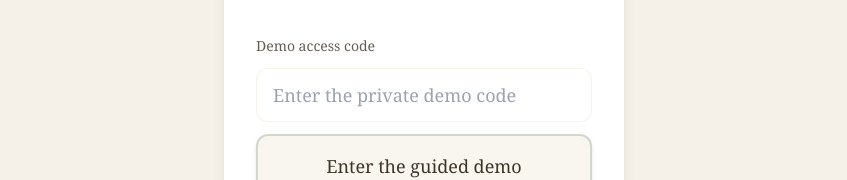
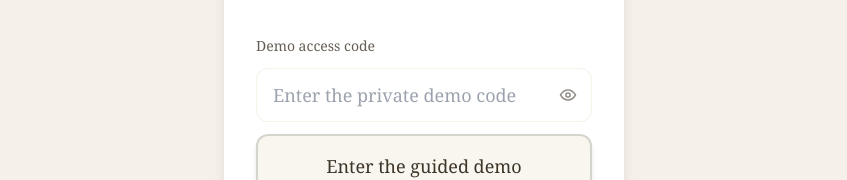
Before and after one commit to Arrrttyyyys/Mori, a Next.js app: page /auth in a window 1280 px wide. Shown: the part 934-1114 px from the top of the page, without its empty margins (216-1063 px from the left). Built offline with nearby package versions, Linux system fonts and the light colour scheme; no server answers.

Commit message:
Add password visibility controls

```diff
--- a/app/auth/page.tsx
+++ b/app/auth/page.tsx
@@ -9,6 +9,7 @@ export default function Auth() {
   const [isSignIn, setIsSignIn] = useState(true)
   const [email, setEmail] = useState('')
   const [password, setPassword] = useState('')
+  const [showPassword, setShowPassword] = useState(false)
   const [name, setName] = useState('')
   const [relationship, setRelationship] = useState<AccountRelationship | ''>('')
   const [acceptTerms, setAcceptTerms] = useState(false)
@@ -17,6 +18,7 @@ export default function Auth() {
   const [notice, setNotice] = useState('')
   const [submitting, setSubmitting] = useState(false)
   const [demoCode, setDemoCode] = useState('')
+  const [showDemoCode, setShowDemoCode] = useState(false)
   const [demoSubmitting, setDemoSubmitting] = useState(false)
   const { login, signup, enterDemo } = useAuth()
 
@@ -200,17 +202,21 @@ export default function Auth() {
               >
                 Password
               </label>
+              <div className="relative">
                 <input
-                type="password"
+                  type={showPassword ? 'text' : 'password'}
                   id="password"
                   name="password"
+                  autoComplete={isSignIn ? 'current-password' : 'new-password'}
                   minLength={isSignIn ? undefined : 12}
                   maxLength={128}
                   value={password}
                   onChange={(e) => setPassword(e.target.value)}
-                className="w-full px-4 py-3 rounded-xl border border-secondary/50 focus:outline-none focus:ring-2 focus:ring-primary/50 focus:border-primary transition-all duration-500 text-lg"
+                  className="w-full rounded-xl border border-secondary/50 py-3 pl-4 pr-14 text-lg transition-all duration-500 focus:border-primary focus:outline-none focus:ring-2 focus:ring-primary/50"
                   placeholder="••••••••"
                 />
+                <PasswordVisibilityButton visible={showPassword} onClick={() => setShowPassword((visible) => !visible)} label="password" />
+              </div>
             </div>
 
             {isSignIn && (
@@ -243,7 +249,10 @@ export default function Auth() {
           {/* Guided demo */}
           <div className="space-y-3">
             <label htmlFor="demo-code" className="block text-sm font-medium text-text/80">Demo access code</label>
-            <input id="demo-code" type="password" autoComplete="off" value={demoCode} onChange={(event) => setDemoCode(event.target.value)} className="w-full rounded-xl border border-secondary/50 px-4 py-3 text-lg focus:border-primary focus:outline-none focus:ring-2 focus:ring-primary/50" placeholder="Enter the private demo code" />
+            <div className="relative">
+              <input id="demo-code" type={showDemoCode ? 'text' : 'password'} autoComplete="off" value={demoCode} onChange={(event) => setDemoCode(event.target.value)} className="w-full rounded-xl border border-secondary/50 py-3 pl-4 pr-14 text-lg focus:border-primary focus:outline-none focus:ring-2 focus:ring-primary/50" placeholder="Enter the private demo code" />
+              <PasswordVisibilityButton visible={showDemoCode} onClick={() => setShowDemoCode((visible) => !visible)} label="demo access code" />
+            </div>
             <button
               type="button"
               disabled={demoSubmitting}
@@ -259,3 +268,9 @@ export default function Auth() {
     </>
   )
 }
+
+function PasswordVisibilityButton({ visible, onClick, label }: { visible: boolean; onClick: () => void; label: string }) {
+  return <button type="button" onClick={onClick} aria-pressed={visible} aria-label={`${visible ? 'Hide' : 'Show'} ${label}`} title={`${visible ? 'Hide' : 'Show'} ${label}`} className="absolute inset-y-0 right-0 flex w-12 items-center justify-center rounded-r-xl text-text/55 transition hover:text-primary-dark focus:outline-none focus-visible:ring-2 focus-visible:ring-inset focus-visible:ring-primary">
+    {visible ? <svg aria-hidden="true" viewBox="0 0 24 24" className="h-5 w-5" fill="none" stroke="currentColor" strokeWidth="1.8"><path d="M3 3l18 18M10.6 10.7a2 2 0 002.7 2.7M9.9 4.2A10.8 10.8 0 0112 4c5.4 0 9 5.2 9 5.2a14.5 14.5 0 01-2.3 2.8M6.2 6.2C4.2 7.5 3 9.2 3 9.2S6.6 16 12 16c1.2 0 2.3-.3 3.3-.7" strokeLinecap="round" strokeLinejoin="round"/></svg> : <svg aria-hidden="true" viewBox="0 0 24 24" className="h-5 w-5" fill="none" stroke="currentColor" strokeWidth="1.8"><path d="M3 12s3.6-6 9-6 9 6 9 6-3.6 6-9 6-9-6-9-6z" strokeLinecap="round" strokeLinejoin="round"/><circle cx="12" cy="12" r="2.5"/></svg>}
+  </button>
+}
```
Also changed, not shown: app/auth/reset-password/page.tsx (+7 -1 lines). Lines whose indentation alone changed are shown as unchanged.
